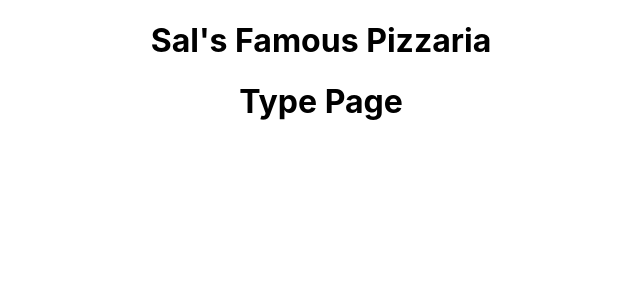
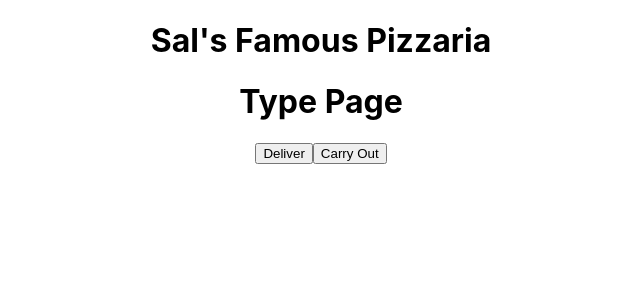
Before and after one commit to jjeff97/React-Pizza2, a React (Create React App) app: page /#/ in a window 1280 px wide. Shown: the top 300 px of the page, without its empty margins (319-959 px from the left). Built offline with nearby package versions, Linux system fonts and the light colour scheme.

Commit message:
dispatch build

```diff
--- a/src/Components/Pages/TypePage/TypePage.js
+++ b/src/Components/Pages/TypePage/TypePage.js
@@ -1,13 +1,20 @@
 import React, { Component } from 'react';
+import { connect } from 'react-redux';
 
 class TypePage extends Component {
-  render() {
+onTypeClick = (type) => (event) =>{
+  console.log(type);
+  this.props.dispatch({type: "SET_ORDER_TYPE", payload: type})
+};
+    render() {
     return (
       <div>
         <h1> Type Page </h1>
+        <button onClick={this.onTypeClick('delivery')}>Deliver</button>
+        <button onClick={this.onTypeClick('carryout')}>Carry Out</button>
       </div>
     );
   }
 }
 
-export default TypePage;
+export default connect()(TypePage);
--- a/src/index.js
+++ b/src/index.js
@@ -3,34 +3,35 @@ import ReactDOM from 'react-dom';
 import './index.css';
 import App from './Components/App/App';
 
-import { createStore, combineReducers } from 'redux';
+import { createStore, combineReducers, applyMiddleware } from 'redux';
 import { Provider } from 'react-redux';
+import logger from 'redux-logger';
 //string
-const typeReducer = (state = 'delivery', action)=> {
-if(action.type === "SET_ORDER_TYPE"){
+const typeReducer = (state = 'delivery', action) => {
+  if (action.type === 'SET_ORDER_TYPE') {
     return action.payload;
   }
   return state;
-}
+};
 
 //Object
-const customerReducer = ()=> {};
+const customerReducer = () => {};
 
 //array
-const pizzaReducer = ()=> {};
+const pizzaReducer = () => {};
 
 const storeInstance = createStore(
   combineReducers({
     typeReducer,
-  }
-  ));
+  }),
+  applyMiddleware(logger)
+);
 ReactDOM.render(
   <Provider store={storeInstance}>
     <App />
   </Provider>,
   document.getElementById('root')
 );
-
 
 //what does the pizza need?
 //size STRING
```
Lines whose indentation alone changed are shown as unchanged.
